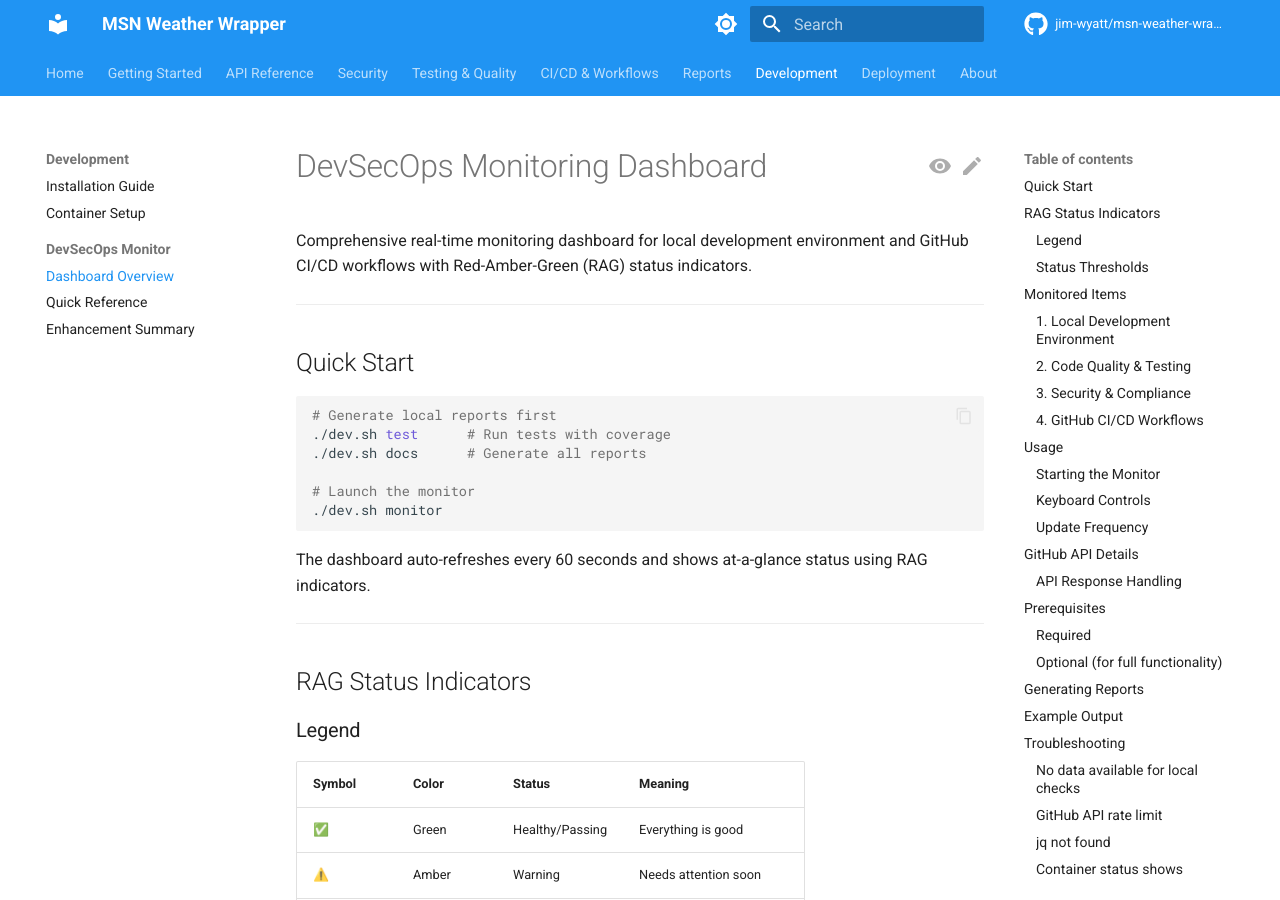
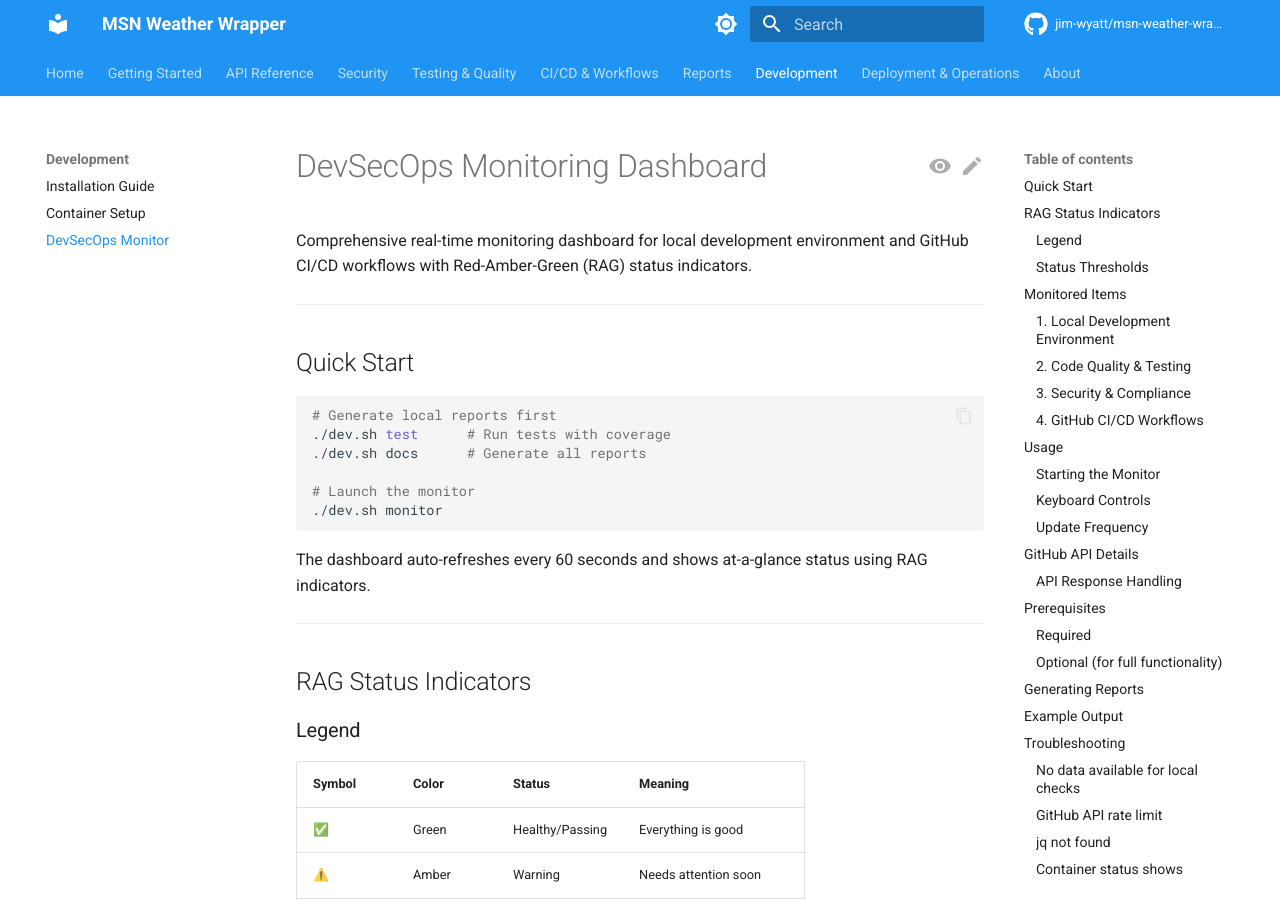
Before and after one commit to jim-wyatt/msn-weather-wrapper, an MkDocs documentation site: the page built from docs/MONITOR_DASHBOARD.md, in a window 1280 px wide and 900 px high. Built offline with MkDocs 1.6.1 and Material for MkDocs 9.7.7, drawn with Linux system fonts in a browser that asks for light colours; comment, search, counter and statistics services are not loaded; the version menu is left out; some of the changed text lies outside the part shown.

Commit message:
fix: update mkdocs navigation to remove deleted monitor documentation files
- Remove references to MONITOR_QUICKREF.md (deleted in PR #103)
- Remove references to MONITOR_ENHANCEMENT.md (deleted in PR #103)
- Simplify DevSecOps Monitor to single MONITOR_DASHBOARD.md reference
- Add new Deployment & Operations section with PyPI Setup and SBOM Generation
- Fixes mkdocs build --strict failure in CI/CD pipeline

```diff
--- a/mkdocs.yml
+++ b/mkdocs.yml
@@ -91,12 +91,10 @@ nav:
   - Development:
       - Development Guide: DEVELOPMENT.md
       - Container Setup: CONTAINER_DEV_SETUP.md
-      - DevSecOps Monitor:
-        - Dashboard Overview: MONITOR_DASHBOARD.md
-        - Quick Reference: MONITOR_QUICKREF.md
-        - Enhancement Summary: MONITOR_ENHANCEMENT.md
+      - DevSecOps Monitor: MONITOR_DASHBOARD.md
 
-  - Deployment:
+  - Deployment & Operations:
+      - PyPI Setup: PYPI_SETUP.md
       - SBOM Generation: SYFT_GUIDE.md
 
   - About:
```
